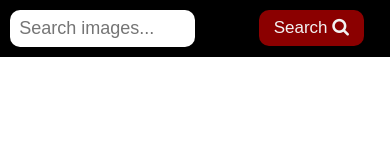
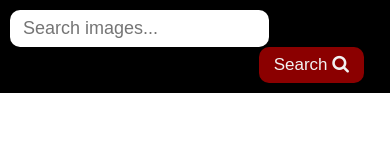
Before and after one commit to Wargoth-ks/goit-js-hw-11, a website built with Parcel: page src/index.html in a window 390 px wide. Built offline with nearby package versions, Linux system fonts and the light colour scheme; what simplelightbox would draw is missing.

Commit message:
fix style

```diff
--- a/src/style.css
+++ b/src/style.css
@@ -34,6 +34,14 @@
 
 /* styling search bar */
 
+
+/* Стили для поисковой строки */
+.search {
+    float: right;
+    /* Выравниваем по правому краю */
+    margin: 10px;
+}
+
 .search button {
     background-color: darkred;
     color: #f2f2f2;
@@ -47,14 +55,10 @@
     border-radius: 10px;
 }
 
-/* Стили для поисковой строки */
-.search {
-    float: right; /* Выравниваем по правому краю */
-    margin: 10px;
-}
 
 .search input[type=text] {
-    width: 300px; /* Ширина по умолчанию */
+    width: 300px;
+    /* Ширина по умолчанию */
     height: 37px;
     border-radius: 10px;
     border: none;
@@ -65,7 +69,8 @@
 /* Медиа запросы для изменения ширины поля ввода */
 @media only screen and (max-width: 600px) {
     .search input[type=text] {
-        width: 50%; /* Уменьшаем ширину при узком экране */
+        width: 70%;
+        /* Уменьшаем ширину при узком экране */
     }
 }
 
@@ -73,11 +78,13 @@
 .gallery {
     display: flex;
     flex-wrap: wrap;
-    padding-top: 70px; /* Добавил px для правильного отображения */
+    padding-top: 70px;
+    /* Добавил px для правильного отображения */
 }
 
 .photo-card {
-    margin-left: 25px; /* Отступ слева по умолчанию */
+    margin-left: 25px;
+    /* Отступ слева по умолчанию */
     margin-top: 15px;
     margin-bottom: 15px;
     border-width: 5px;
@@ -87,13 +94,13 @@
     background-color: white;
 }
 
-/* Медиа запросы для изменения отступа карточек */
-@media only screen and (max-width: 600px) {
+
+/* @media only screen and (max-width: 600px) {
     .photo-card {
-        margin-left: 0; /* Убираем отступ слева при узком экране */
-        width: 50%; /* Растягиваем карточки на всю ширину при узком экране */
+        margin-left: 0;
+        width: 50%;
     }
-}
+} */
 
 
 .info {
```
